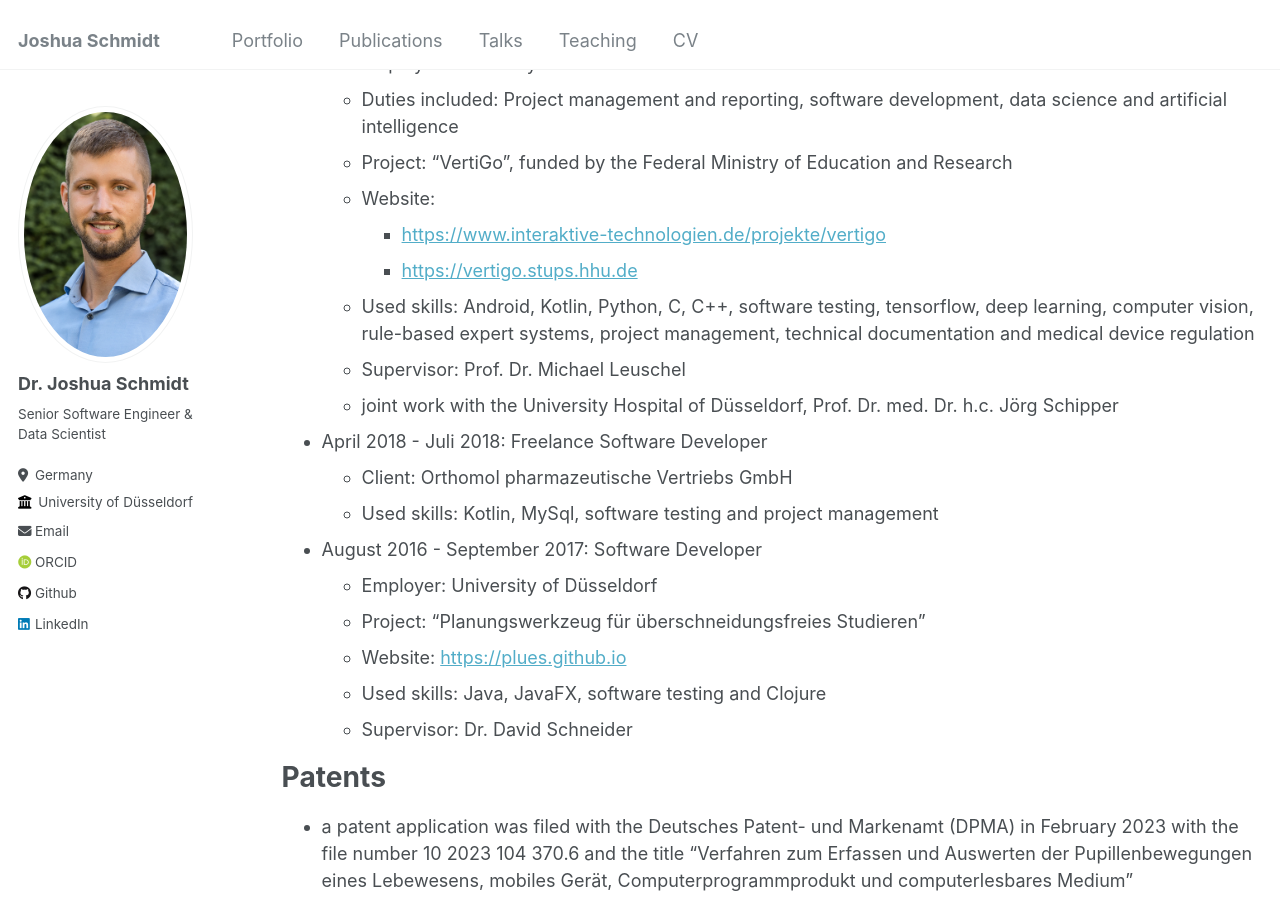
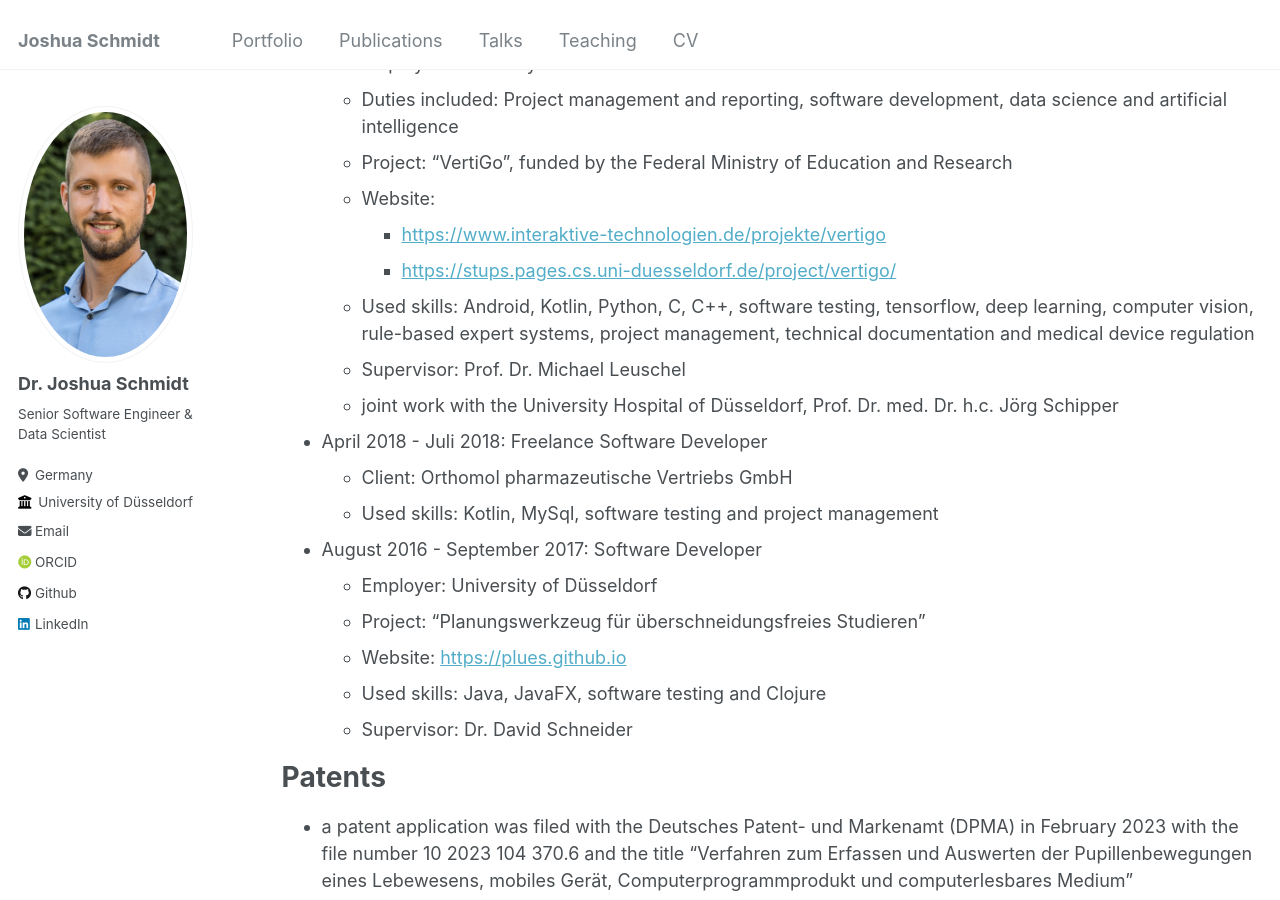
Before and after one commit to Joshua27/joshua27.github.io, a Jekyll site: the page built from _pages/cv.md, in a window 1280 px wide and 900 px high, scrolled down 562 px. Built offline with Jekyll 4.4.1, drawn with Linux system fonts in a browser that asks for light colours; some web fonts are replaced; some of the changed lines change nothing that is shown.

Commit message:
adapt link

```diff
--- a/_pages/cv.md
+++ b/_pages/cv.md
@@ -29,7 +29,7 @@ Work experience
   * Project: "VertiGo", funded by the Federal Ministry of Education and Research
   * Website:
     * [https://www.interaktive-technologien.de/projekte/vertigo](https://www.interaktive-technologien.de/projekte/vertigo)
-    * [https://vertigo.stups.hhu.de](https://vertigo.stups.hhu.de)
+    * [https://stups.pages.cs.uni-duesseldorf.de/project/vertigo/](https://stups.pages.cs.uni-duesseldorf.de/project/vertigo/)
   * Used skills: Android, Kotlin, Python, C, C++, software testing, tensorflow, deep learning, computer vision, rule-based expert systems, project management, technical documentation and medical device regulation
   * Supervisor: Prof. Dr. Michael Leuschel
   * joint work with the University Hospital of Düsseldorf, Prof. Dr. med. Dr. h.c. Jörg Schipper
```
